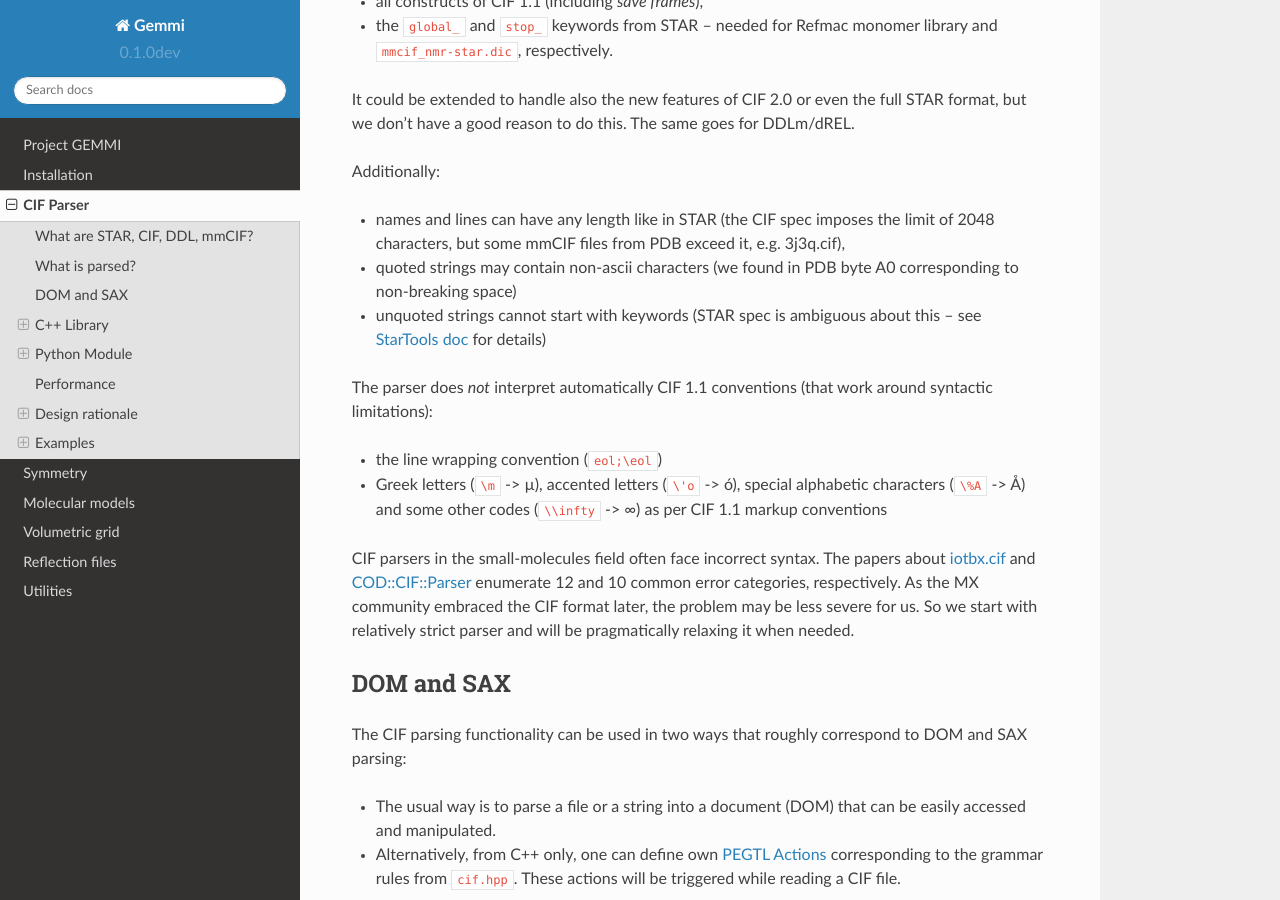
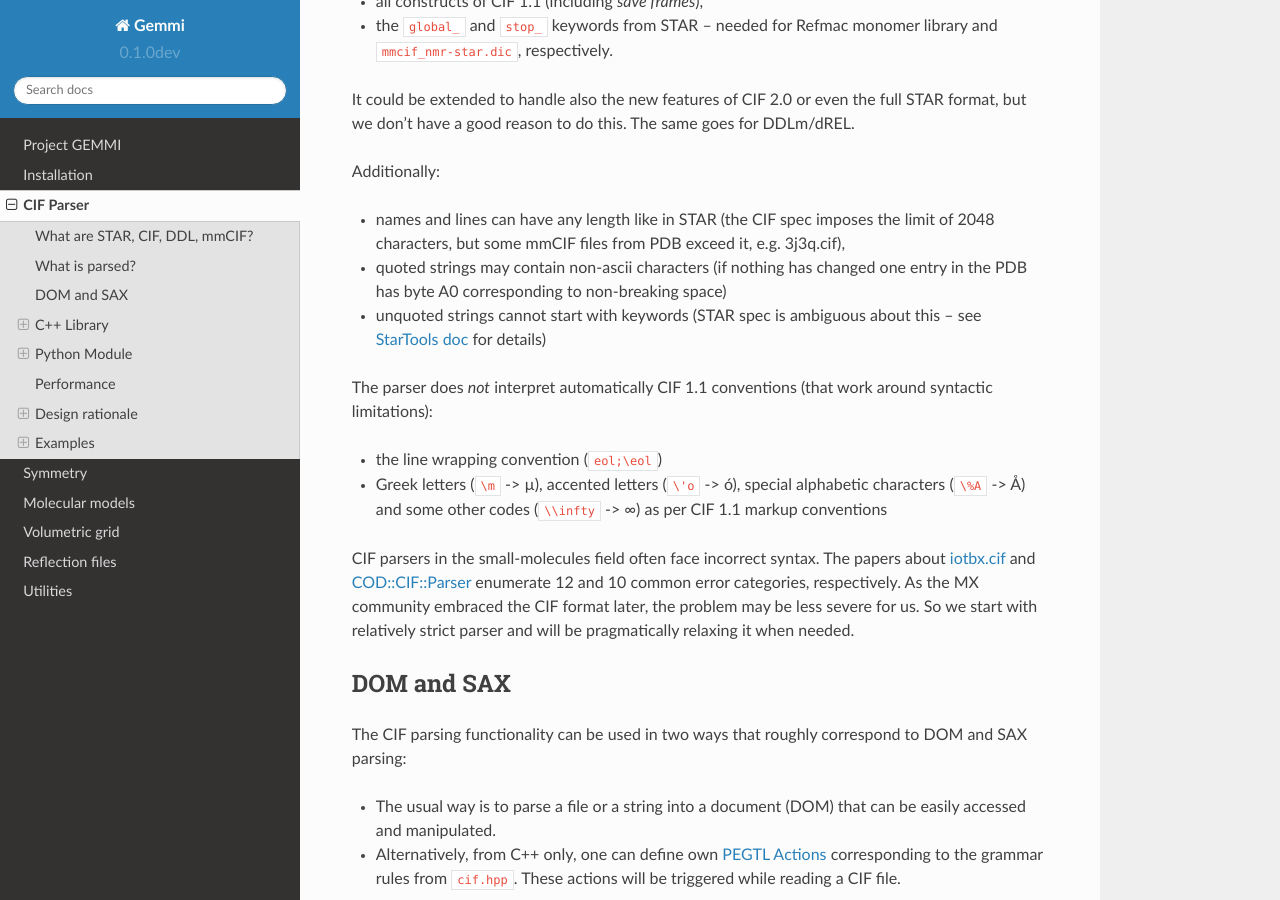
Before and after one commit to project-gemmi/gemmi, a Sphinx documentation site: the page built from docs/cif-parser.rst, in a window 1280 px wide and 900 px high, scrolled down 2568 px. Built offline with Sphinx 7.4.7 and the Read the Docs theme 2.0.0, drawn with Linux system fonts in a browser that asks for light colours.

```diff
--- a/docs/cif-parser.rst
+++ b/docs/cif-parser.rst
@@ -135,8 +135,8 @@
 * names and lines can have any length like in STAR
   (the CIF spec imposes the limit of 2048 characters, but some mmCIF files
   from PDB exceed it, e.g. 3j3q.cif),
-* quoted strings may contain non-ascii characters (we found in PDB byte A0
-  corresponding to non-breaking space)
+* quoted strings may contain non-ascii characters (if nothing has changed
+  one entry in the PDB has byte A0 corresponding to non-breaking space)
 * unquoted strings cannot start with keywords (STAR spec is ambiguous
   about this -- see
   `StarTools doc <http://www.globalphasing.com/startools/>`_ for details)
```
Also changed, not shown: 4 other files.
